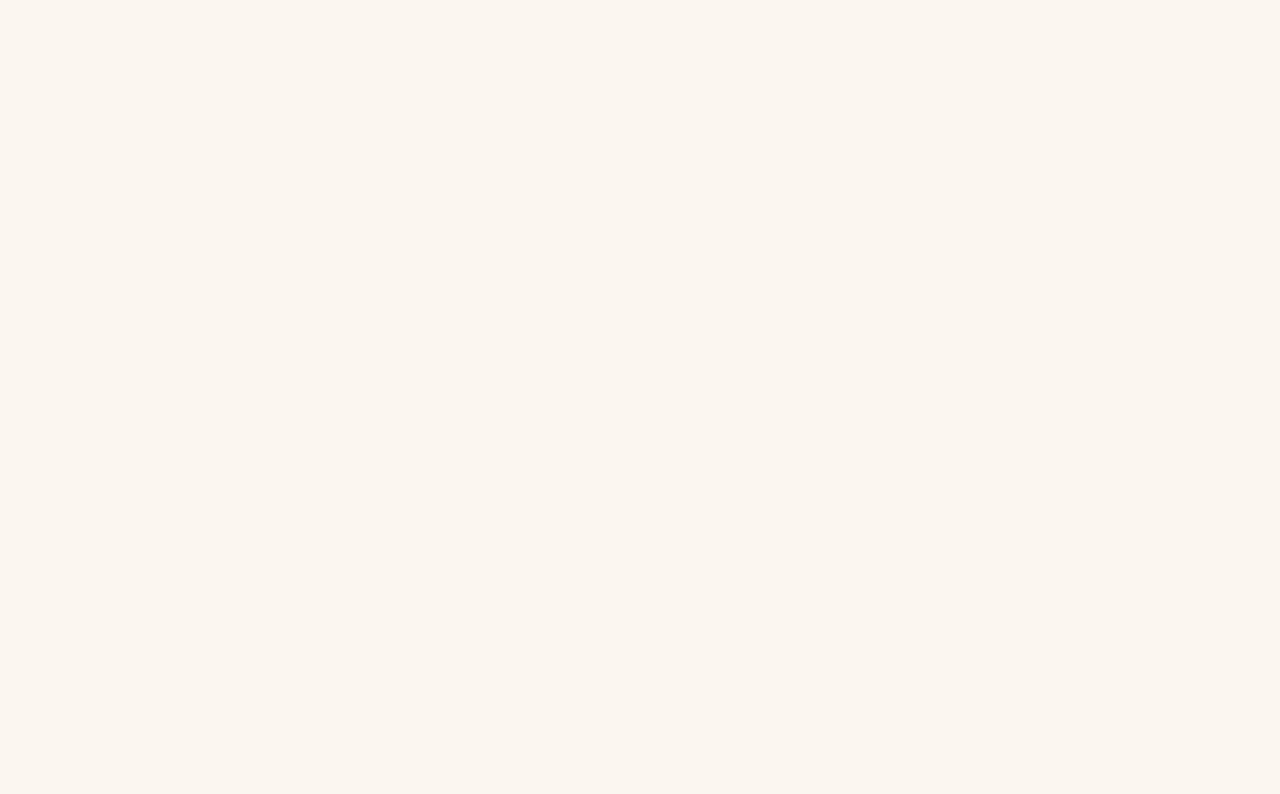
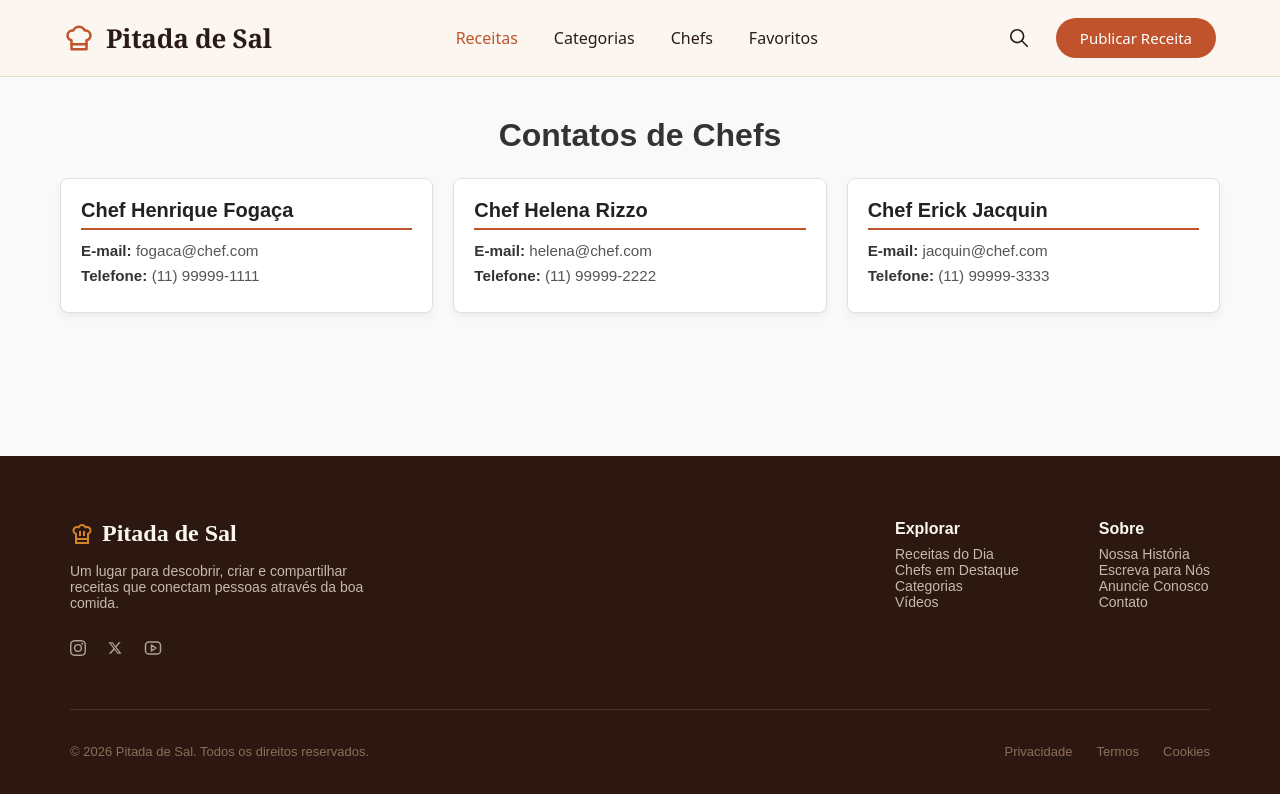
Before and after one commit to JovemProgramadora74/projeto_integrador_frontend, a React (Vite) app: page /meus-chefes in a window 1280 px wide. Before the commit this address had no page. Shown: the top 794 px of the page. Built offline with nearby package versions, Linux system fonts and the light colour scheme; a web font is replaced by a local one.

Commit message:
Cria lista de chefs

```diff
--- a/src/components/CardDestaqueChef/CardDestaqueChef.css
+++ b/src/components/CardDestaqueChef/CardDestaqueChef.css
@@ -40,7 +40,6 @@
     margin-bottom: 20px;
 }
 
-/* Título do chef */
 .chef-title {
     font-family: "Cormorant Garamond", serif;
     font-size: 12px;
@@ -49,7 +48,6 @@
     color: #c89b3c;
 }
 
-/* Escolha do Chef */
 .chef-titulo {
     font-family: 'Poppins', sans-serif;
     font-size: 10px;
@@ -69,7 +67,6 @@
     margin-top: 18px;
 }
 
-/* Tempo de experiência */
 .chef-experiencia {
     font-family: 'Poppins', sans-serif;
     font-size: 14px;
--- a/src/main.jsx
+++ b/src/main.jsx
@@ -2,12 +2,14 @@ import {StrictMode} from 'react'
 import {createRoot} from 'react-dom/client'
 import {BrowserRouter, Route, Routes} from 'react-router-dom';
 import './index.css'
+import ListagemChefs from "./pages/ListagemChefs/ListagemChefs.jsx";
 
 createRoot(document.getElementById('root')).render(
     <StrictMode>
         <BrowserRouter>
             <Routes>
                 {/*Adicionar as rotas aqui abaixo */}
+                <Route path="/meus-chefes" element={<ListagemChefs />} />
             </Routes>
         </BrowserRouter>
     </StrictMode>,
--- /dev/null
+++ b/src/pages/ListagemChefs/ListagemChefs.css
@@ -0,0 +1,100 @@
+.page-container {
+    display: flex;
+    flex-direction: column;
+    min-height: 100vh;
+    background-color: #f9f9f9;
+    font-family: sans-serif;
+}
+
+.content-container {
+    flex: 1;
+    width: 100%;
+    max-width: 1200px;
+    margin: 0 auto;
+    padding: 40px 20px;
+    box-sizing: border-box;
+}
+
+.content-container h2 {
+    font-size: 2rem;
+    color: #333;
+    margin-bottom: 24px;
+    text-align: center;
+}
+
+.chefs-list {
+    display: grid;
+    grid-template-columns: repeat(auto-fill, minmax(300px, 1fr));
+    gap: 20px;
+    width: 100%;
+}
+
+.chef-card {
+    background-color: #ffffff;
+    border: 1px solid #e0e0e0;
+    border-radius: 8px;
+    padding: 20px;
+    box-shadow: 0 4px 6px rgba(0, 0, 0, 0.05);
+    transition: transform 0.2s ease, box-shadow 0.2s ease;
+}
+
+.chef-card:hover {
+    transform: translateY(-4px);
+    box-shadow: 0 6px 12px rgba(0, 0, 0, 0.1);
+}
+
+.chef-card h3 {
+    font-size: 1.25rem;
+    color: #222;
+    margin-top: 0;
+    margin-bottom: 12px;
+    border-bottom: 2px solid #C0532B;
+    padding-bottom: 6px;
+}
+
+.chef-card p {
+    font-size: 0.95rem;
+    color: #555;
+    margin: 8px 0;
+}
+
+.chef-card strong {
+    color: #333;
+}
+
+.empty-state {
+    display: flex;
+    justify-content: center;
+    align-items: center;
+    padding: 60px 20px;
+    background-color: #fff;
+    border: 2px dashed #ccc;
+    border-radius: 8px;
+    text-align: center;
+}
+
+.empty-state p {
+    font-size: 1.2rem;
+    color: #777;
+    margin: 0;
+}
+
+@media (max-width: 600px) {
+    .content-container {
+        padding: 20px 15px;
+    }
+
+    .content-container h2 {
+        font-size: 1.6rem;
+        margin-bottom: 16px;
+    }
+
+    .chefs-list {
+        grid-template-columns: 1fr;
+        gap: 16px;
+    }
+
+    .chef-card {
+        padding: 16px;
+    }
+}
--- /dev/null
+++ b/src/pages/ListagemChefs/ListagemChefs.jsx
@@ -0,0 +1,43 @@
+import {useState} from 'react';
+import './ListagemChefs.css';
+
+import Header from '../../components/Header/Header';
+import Footer from '../../components/Footer/Footer';
+
+export default function ListagemChefs() {
+
+    const [chefs, setChefs] = useState([{
+        id: 1,
+        nome: 'Chef Henrique Fogaça',
+        email: 'fogaca@chef.com',
+        telefone: '(11) 99999-1111'
+    }, {id: 2, nome: 'Chef Helena Rizzo', email: 'helena@chef.com', telefone: '(11) 99999-2222'}, {
+        id: 3,
+        nome: 'Chef Erick Jacquin',
+        email: 'jacquin@chef.com',
+        telefone: '(11) 99999-3333'
+    }]);
+
+    return (<div className="page-container">
+
+        <Header/>
+
+        <main className="content-container">
+            <h2>Contatos de Chefs</h2>
+
+            {chefs.length === 0 ? (<div className="empty-state">
+                <p>Nenhum contato cadastrado no momento.</p>
+            </div>) : (
+
+                <div className="chefs-list">
+                    {chefs.map((chef) => (<div key={chef.id} className="chef-card">
+                        <h3>{chef.nome}</h3>
+                        <p><strong>E-mail:</strong> {chef.email}</p>
+                        <p><strong>Telefone:</strong> {chef.telefone}</p>
+                    </div>))}
+                </div>)}
+        </main>
+
+        <Footer/>
+    </div>);
+}
```
